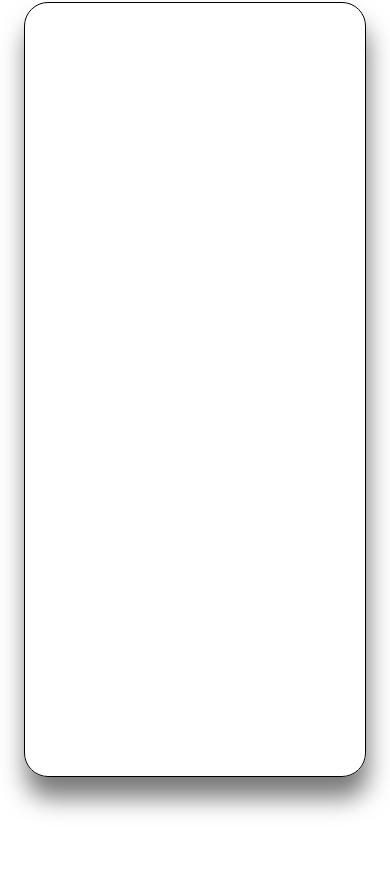
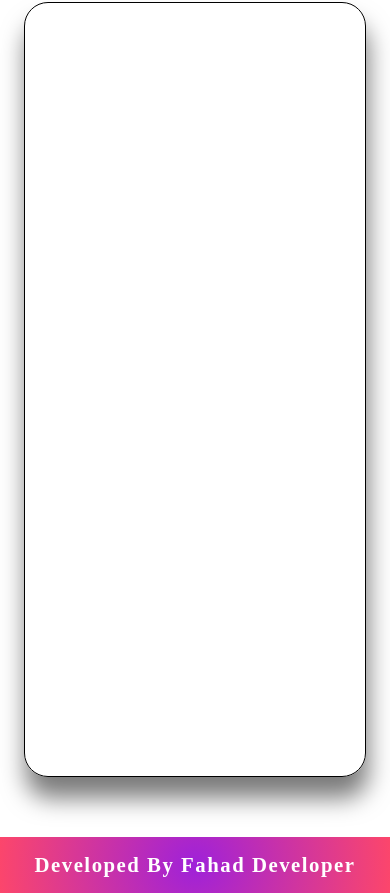
Before and after one commit to syedfahadali399/Static-Resume-Builder, a website: page index.html in a window 390 px wide. Shown: the part 1202-2095 px from the top of the page. Before the commit the page ends 2039 px from the top, so only its background shows below. Drawn offline with Linux system fonts and the light colour scheme.

Commit message:
Add files via upload

```diff
--- a/index.html
+++ b/index.html
@@ -58,8 +58,11 @@
 
             </div>
         </div>
+    </section>
 
-    </section>
+    <div id="footer">
+        <h2>Developed By Fahad Developer</h2>
+    </div>
     <script src="index.js"></script>
 </body>
 </html>
--- a/style.css
+++ b/style.css
@@ -271,3 +271,36 @@
         font-size: 0.9rem;
     }
 }
+
+#footer{
+    display: flex;
+    text-align: center;
+    justify-content: center;
+    background: rgb(159,33,217);
+    background: radial-gradient(circle, rgba(159,33,217,1) 0%, rgba(252,70,107,1) 100%);
+    color: white;
+    letter-spacing: 1.5px;
+}
+
+#footer h2{
+    margin-top: 1rem;
+    margin-bottom: 1rem;
+}
+
+@media screen and (max-width: 520px) {
+    #footer h2{
+        font-size: 1.5rem;
+    }
+}
+
+@media screen and (max-width: 420px) {
+    #footer h2{
+        font-size: 1.3rem;
+    }
+}
+
+@media screen and (max-width: 380px) {
+    #footer h2{
+        font-size: 1rem;
+    }
+}
```
